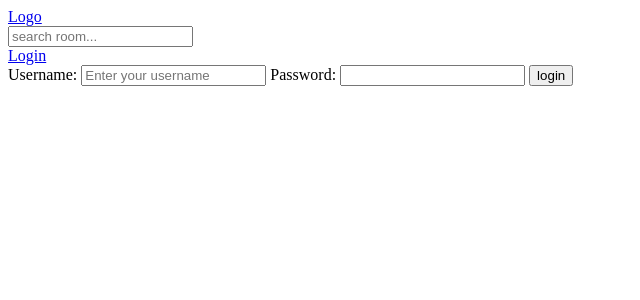
After one commit to denscholar/Django-demo-project, a Django app: page /login/ in a window 1280 px wide. The commit adds this page. Shown: the top 300 px of the page, without its empty margins (0-640 px from the left). Run offline with Django 4.2, Linux system fonts and the light colour scheme.

Commit message:
Add login functionality

```diff
--- a/base/templates/base/home.html
+++ b/base/templates/base/home.html
@@ -23,8 +23,10 @@
         <div>
             {% for room in rooms %}
             <div>
+                {% if request.user == room.host %}
                 <a href= {% url 'update-room' room.id %}>EDIT</a>
                 <a href= {% url 'delete-room' room.id %}>DELETE</a>
+                {% endif %}
                 <span>@{{ room.host.username }}</span>
                 <h5>{{ room.id }} - <a href='{% url 'room' room.id  %}'>{{ room.name }}</a> </h5>
                 <small>{{ room.topic.name }}</small>
--- /dev/null
+++ b/base/templates/base/login.html
@@ -0,0 +1,16 @@
+{% extends 'main.html' %}
+
+{% block content %}
+    <form method="POST" action="">
+        {% csrf_token %}
+        <label>Username: </label>
+        <input type="text" placeholder="Enter your username" name='username'>
+
+        <label>Password: </label>
+        <input type="password" name='password'>
+
+        <input type="submit" value='login'>
+
+    </form>
+
+{% endblock content %}
--- a/base/urls.py
+++ b/base/urls.py
@@ -3,6 +3,8 @@ from . import views
 
 
 urlpatterns = [
+    path('login/', views.login_page, name='login'),
+    path('logout/', views.logout_user, name='logout'),
     path('', views.home, name='home'),
     path('room/<pk>/', views.room, name='room'),
     path('create-room/', views.create_room, name='create-room'),
--- a/base/views.py
+++ b/base/views.py
@@ -2,9 +2,50 @@ from django.shortcuts import render, redirect
 from django.http import HttpResponse
 from .models import Room, Topic
 from django.db.models import Q
+from django.contrib.auth.models import User
+from django.contrib.auth import authenticate, login, logout
+from django.contrib.auth.decorators import login_required
+from django.contrib import messages
 from .forms import RoomForm
 
-# Create your views here.
+
+
+# Login functionality
+def login_page(request):
+
+    if request.user.is_authenticated:
+        return redirect('home')
+
+    if request.method == 'POST':
+
+        # Get the user username and password
+        username = request.POST.get('username')
+        password = request.POST.get('password')
+
+        # Check if the user exist and if not, a flash message will display on the screen according to django documentation
+        try:
+            user =  user.objects.get(username=username)
+        except:
+            messages.error(request, 'User does not exist')
+
+        # Authenticate the user if the user exist but ensure you inport the authenticate and login built-in method
+
+        user = authenticate(request, username=username, password=password)
+
+        if user is not None: # if user exist in the database
+            login(request, user) # logs in the user by calling the django built-in login method
+            return redirect('home') # redirects the user to home after succesfully logs in
+        else:
+            messages.error(request, 'Username or Password does not exist')
+
+    context = {}
+    return render(request, 'base/login.html', context)
+
+# Log out functionality
+def logout_user(request):
+    logout(request)
+    return redirect('home')
+
 
 #function base views
 def home(request):
@@ -23,8 +64,8 @@ def home(request):
 
     return render(request, 'base/home.html', context )
 
+
 # get a single room
-
 def room(request, pk):
     room = Room.objects.get(id=pk)
     context = {'room': room}
@@ -33,7 +74,7 @@ def room(request, pk):
 
 
 # This handles the form rendering - CREATING
-
+@login_required(login_url = '/login')
 def create_room(request):
     form = RoomForm()
     if request.method == 'POST':
@@ -46,12 +87,15 @@ def create_room(request):
 
 
 # This handles the uodating request - UPDATING
-
+@login_required(login_url = '/login')
 def update_room(request, pk):
     # NB the pk lets you know the item we are updating. in this case, I am using the pk or id.
     room = Room.objects.get(id=pk)
 
     form = RoomForm(instance=room) # get the form content that have the instance of the form
+
+    if request.user != room.host:
+        return HttpResponse('You are not allowed here')
 
     if request.method == 'POST':
         form = RoomForm(request.POST, instance=room)
@@ -62,9 +106,14 @@ def update_room(request, pk):
     context = { 'form': form }
     return render(request, 'base/room_form.html', context)
 
-
+# Deleting  A ROOM
+@login_required(login_url = '/login')
 def delete_room(request, pk):
     room = Room.objects.get(id=pk)
+
+    if request.user != room.host:
+        return HttpResponse('You are not allowed here')
+
     if request.method == 'POST':
         room.delete()
         return redirect('home')
--- a/templates/main.html
+++ b/templates/main.html
@@ -12,6 +12,13 @@
 
 <body>
     {% include 'navbar.html' %}
+    {% if messages %}
+        <ul class="messages">
+            {% for message in messages %}
+                <li>{{ message }}</li>
+            {% endfor %}
+        </ul>
+    {% endif %}
     {% block content  %}
 
 
--- a/templates/navbar.html
+++ b/templates/navbar.html
@@ -7,4 +7,11 @@
         <input type="text" name='q' placeholder='search room...'>
 
     </form>
+
+    {% if request.user.is_authenticated %}
+     <a href= {% url 'logout' %}>Log out</a>
+     {% else %}
+     <a href= {% url 'login' %}>Login</a>
+    {% endif %}
+
 </nav>
```
Also changed, not shown: db.sqlite3.
